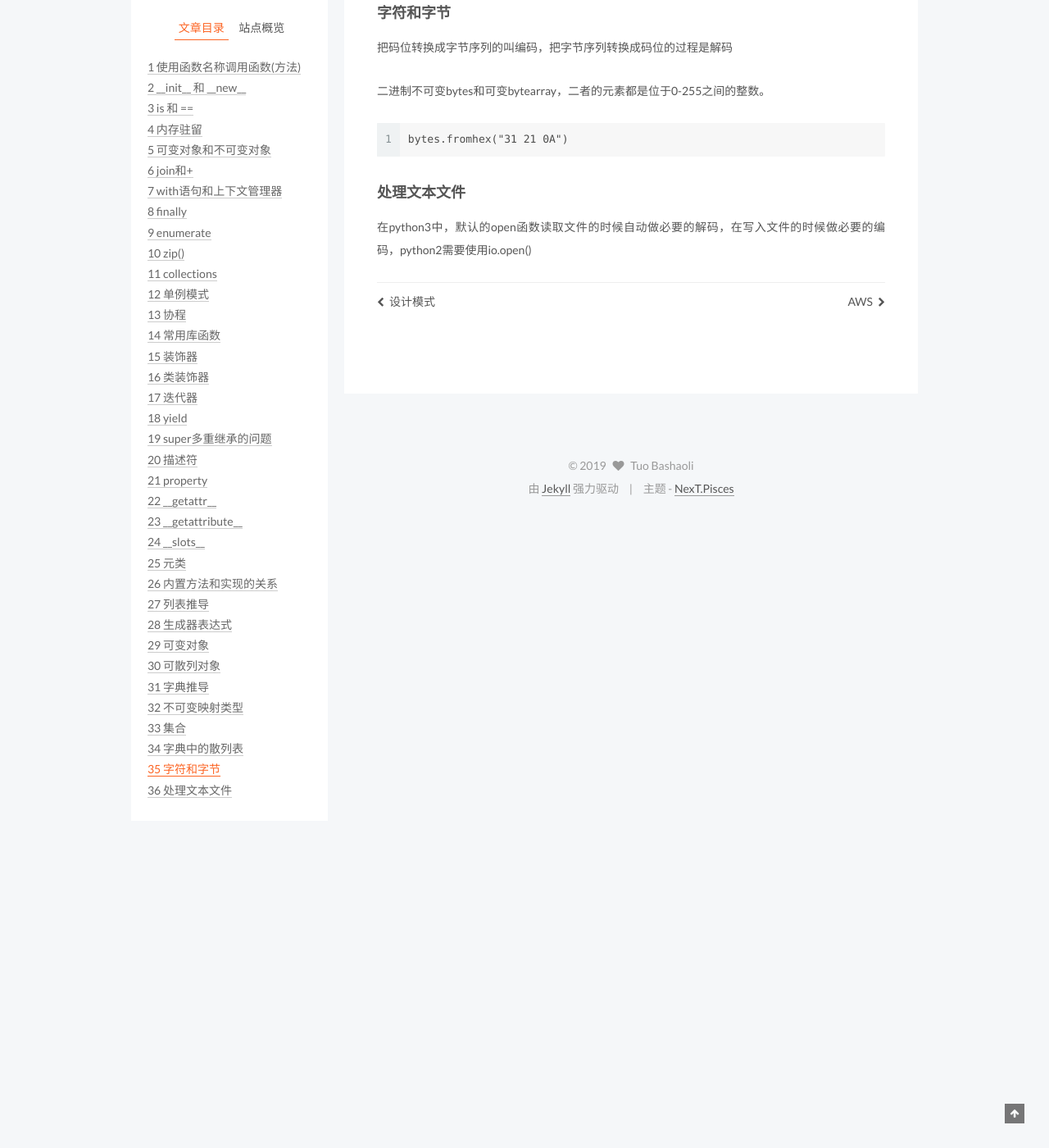
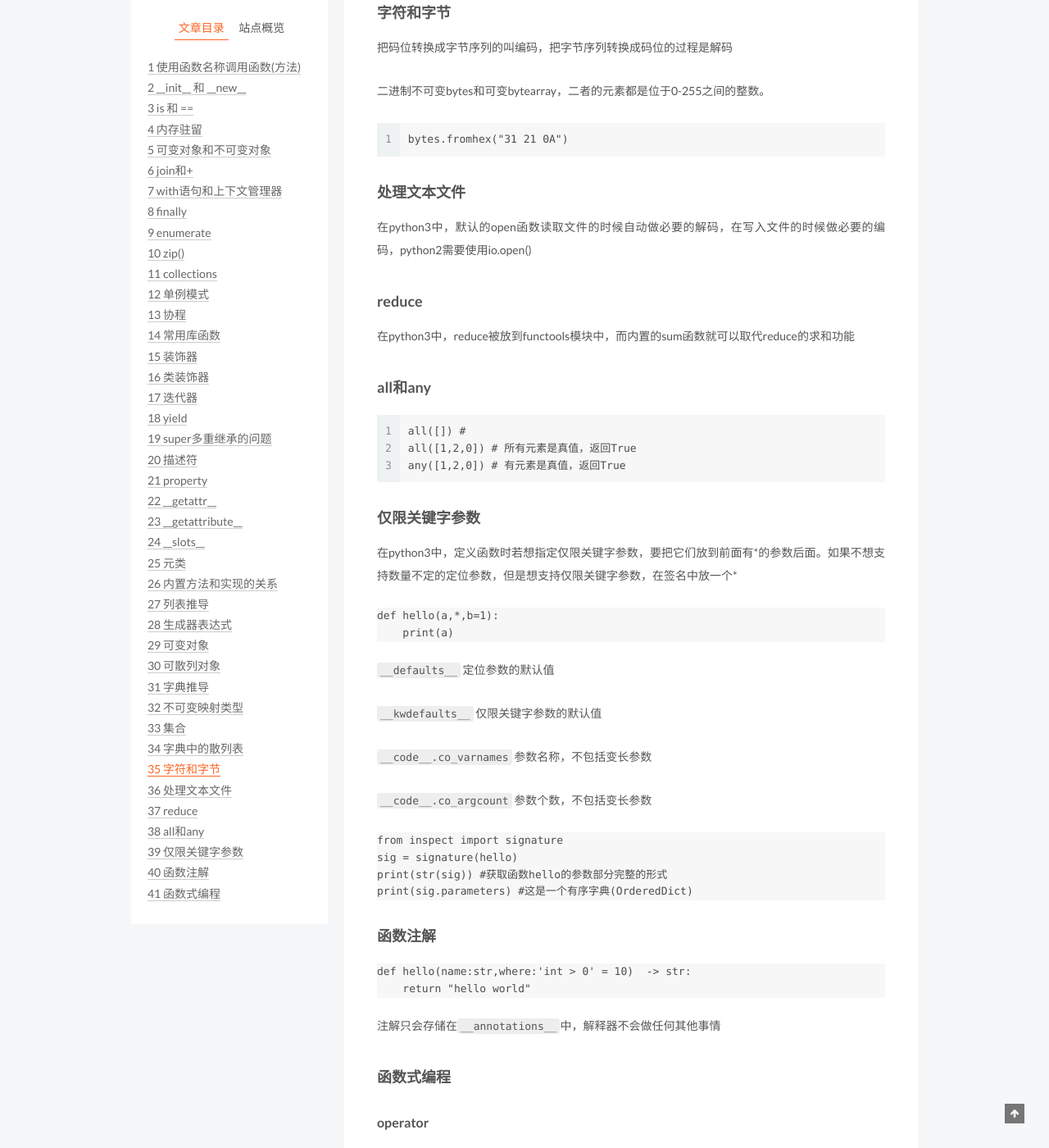
Before and after one commit to tuobashaoli/tuobashaoli.github.io, a Jekyll site: the page built from _posts/2019-05-03-python.markdown, in a window 1280 px wide and 1400 px high, scrolled down 15543 px. Shown: the whole window at 82% size. Built offline with Jekyll 4.4.1, drawn with Linux system fonts in a browser that asks for light colours; comment, search, counter and statistics services are not loaded; some of the changed text lies outside the part shown.

Commit message:
update python

````diff
--- a/_posts/2019-05-03-python.markdown
+++ b/_posts/2019-05-03-python.markdown
@@ -694,3 +694,82 @@ bytes.fromhex("31 21 0A")
 ### 处理文本文件
 
 在python3中，默认的open函数读取文件的时候自动做必要的解码，在写入文件的时候做必要的编码，python2需要使用io.open()
+
+### reduce
+
+在python3中，reduce被放到functools模块中，而内置的sum函数就可以取代reduce的求和功能
+
+### all和any
+
+```
+all([]) #
+all([1,2,0]) # 所有元素是真值，返回True
+any([1,2,0]) # 有元素是真值，返回True
+```
+
+### 仅限关键字参数
+
+在python3中，定义函数时若想指定仅限关键字参数，要把它们放到前面有\*的参数后面。如果不想支持数量不定的定位参数，但是想支持仅限关键字参数，在签名中放一个\*
+
+```python3
+def hello(a,*,b=1):
+    print(a)
+```
+
+`__defaults__` 定位参数的默认值
+
+`__kwdefaults__` 仅限关键字参数的默认值
+
+`__code__.co_varnames` 参数名称，不包括变长参数
+
+`__code__.co_argcount` 参数个数，不包括变长参数
+
+```python3
+from inspect import signature
+sig = signature(hello)
+print(str(sig)) #获取函数hello的参数部分完整的形式
+print(sig.parameters) #这是一个有序字典(OrderedDict)
+```
+
+### 函数注解
+
+```python3
+def hello(name:str,where:'int > 0' = 10)  -> str:
+    return "hello world"
+```
+
+注解只会存储在`__annotations__`中，解释器不会做任何其他事情
+
+### 函数式编程
+
+#### operator
+
+```python3
+#包括很多常用运算符的函数
+from operator import mul
+
+#itemgetter(1) 相当于 lambda x:x[1],本身就是可迭代对象中的一个元素,itemgetter(1,0)就相当于lambda x:(x[1],x[0])
+from operator import itemgetter
+
+for c in sorted(data,key=itemgetter(1)):
+   print(c)
+
+#attrgetter(name) 相当于 lambda x:getattr(x,name),attrgetter(name,age) 相当于 lambda x:(getattr(x,name),getattr(x,age))
+from operator import attrgetter
+
+info  = attrgetter('name','age')
+
+class Student(object):
+	name = "hehe"
+	age = 17
+
+stu = Student()
+
+print(info(stu))
+
+from operator import methodcaller
+
+myupper = methodcaller('upper')
+
+myupper("haha") # 相当于 "haha".upper()
+```
````
